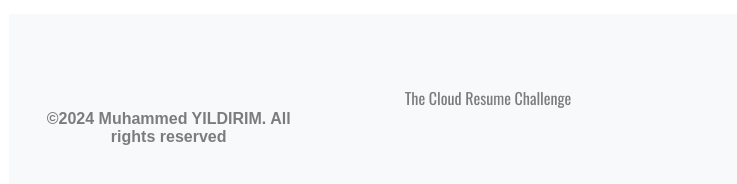
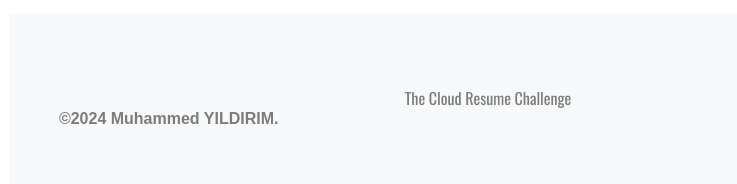
Before and after one commit to myldrm99/aws-cloud-resume-challenge, a plain HTML site: page website/index.html in a window 1280 px wide. Shown: the part 2937-3121 px from the top of the page, 312-1049 px from the left. Drawn offline with nearby package versions, Linux system fonts and the light colour scheme; no server answers; a web font is replaced by a local one.

Commit message:
deneme v1

```diff
--- a/website/index.html
+++ b/website/index.html
@@ -215,7 +215,7 @@
                     <div id="contact_us">
                         <div class="row bg-light py-5">
                             <div class="col-sm-4 my-5 text-center">
-                                <h6 class="font-ram font-size-16 text-black-50">&copy;2024 Muhammed YILDIRIM. All rights reserved
+                                <h6 class="font-ram font-size-16 text-black-50">&copy;2024 Muhammed YILDIRIM.
                                 </h6>
                             </div>
                             <div class="col-sm-4 my-4 text-center">
```
